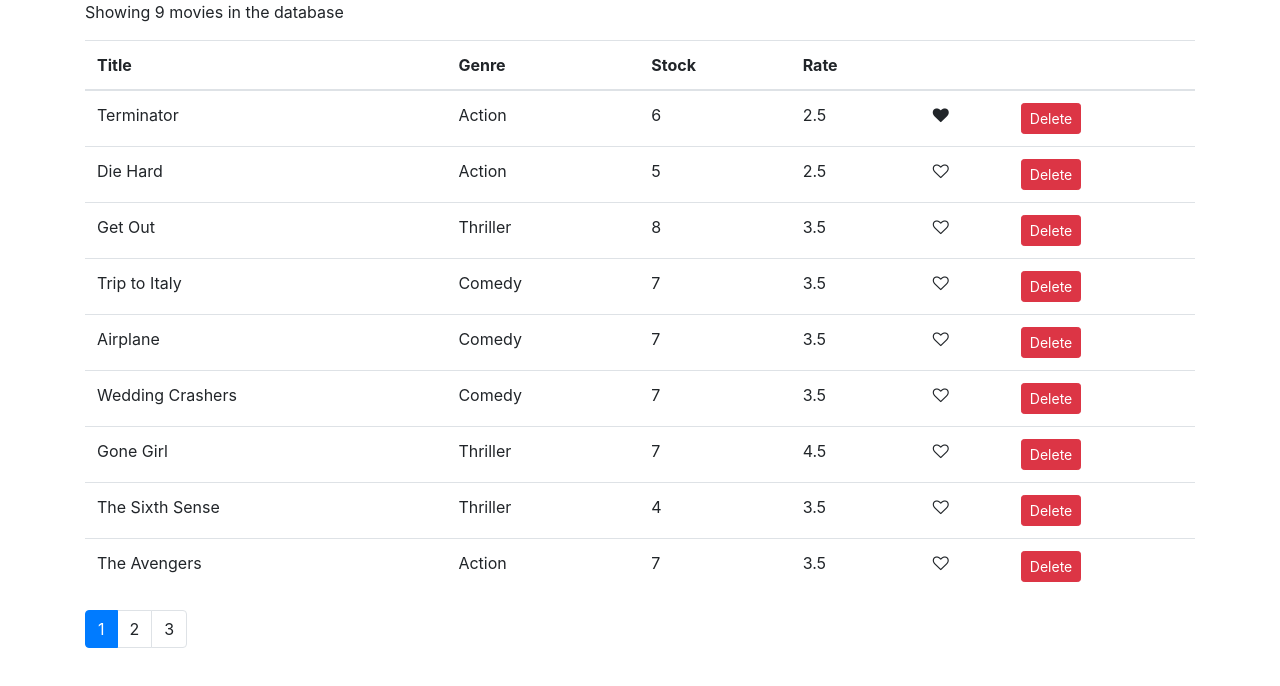
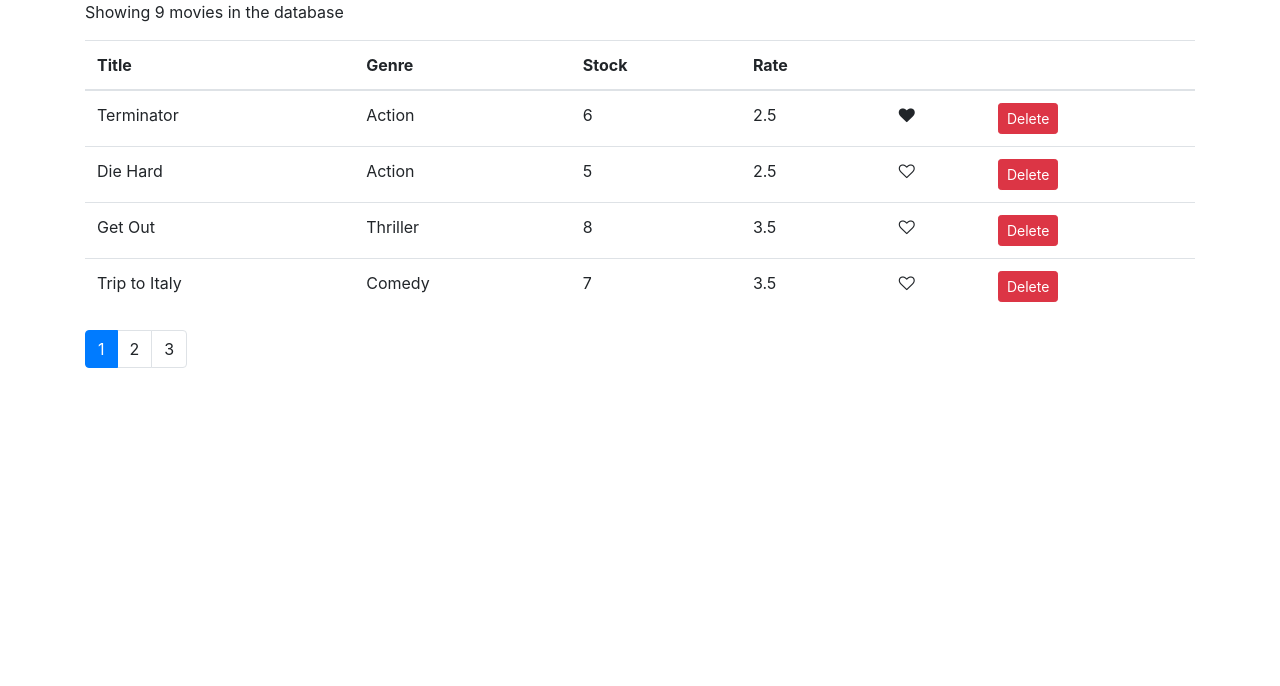
Before and after one commit to faraz2891/react_vidly, a React (Create React App) app: page / in a window 1280 px wide. Shown: the top 686 px of the page. Built offline with nearby package versions, Linux system fonts and the light colour scheme.

Commit message:
update pagination data on pagination Click and also update Type checking with PropTypes to check the prop types or data types

```diff
--- a/package.json
+++ b/package.json
@@ -6,6 +6,7 @@
     "bootstrap": "^4.1.1",
     "font-awesome": "^4.7.0",
     "lodash": "^4.17.10",
+    "prop-types": "^15.6.2",
     "react": "^16.8.6",
     "react-dom": "^16.8.6",
     "react-scripts": "0.9.5"
--- a/src/components/movies.jsx
+++ b/src/components/movies.jsx
@@ -2,6 +2,7 @@
 import { getMovies } from "../services/fakeMovieService";
 import Like from "./common/like";
 import Pagination from "./common/pagination";
+import { paginate } from "../utils/paginate";
 
 class Movies extends Component {
   state = {
@@ -32,9 +33,11 @@
   }
   render() {
     const { length: count } = this.state.movies;
-    const { pageSize, currentPage } = this.state;
+    const { pageSize, currentPage, movies: allMovies } = this.state;
 
     if (count === 0) return <p>There are no movies in the database</p>;
+
+    const movies = paginate(allMovies, currentPage, pageSize);
     return (
       <React.Fragment>
         <p>Showing {count} movies in the database</p>
@@ -50,7 +53,7 @@
             </tr>
           </thead>
           <tbody>
-            {this.state.movies.map(movie => (
+            {movies.map(movie => (
               <tr key={movie._id}>
                 <td>{movie.title}</td>
                 <td>{movie.genre.name}</td>
--- /dev/null
+++ b/src/utils/paginate.js
@@ -0,0 +1,9 @@
+import _ from "lodash";
+
+export function paginate(items, pageNumber, pageSize) {
+  const startIndex = (pageNumber - 1) * pageSize;
+  return _(items)
+    .slice(startIndex)
+    .take(pageSize)
+    .value();
+}
```
Also changed, not shown: src/components/common/pagination.jsx (+9 -1 lines), readMe_installDependencies.txt (added), 1 other file (tests, documents, lock files or other folders).
